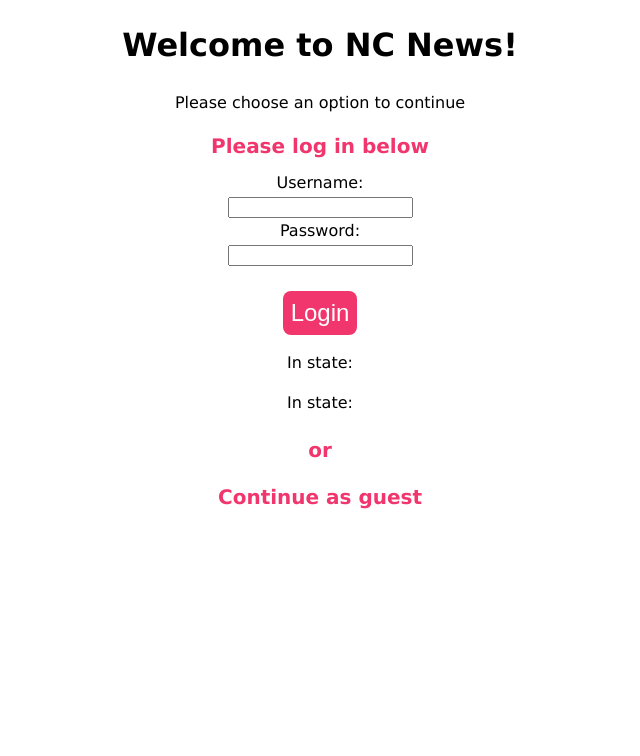
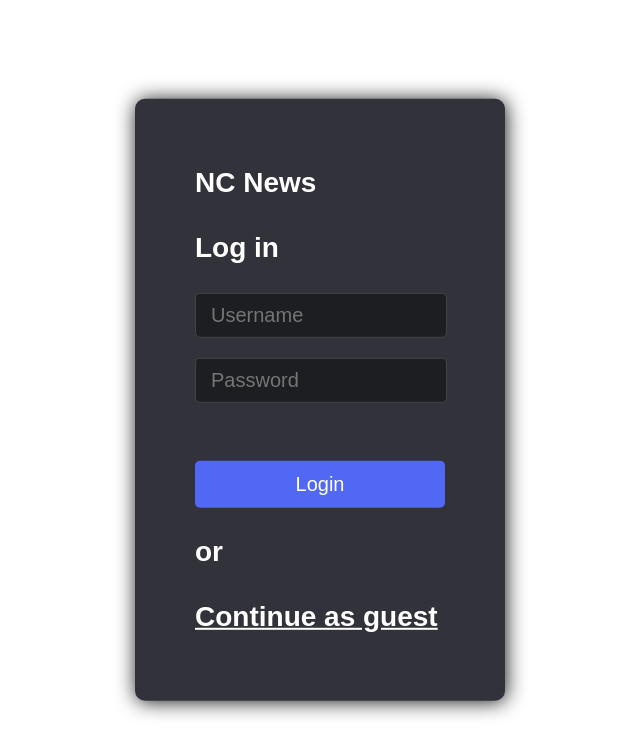
Before and after one commit to rvallely/nc-news, a React (Create React App) app: page / in a window 1280 px wide. Shown: the top 756 px of the page, without its empty margins (320-960 px from the left). Built offline with nearby package versions, Linux system fonts and the light colour scheme.

Commit message:
style Login form

```diff
--- a/src/App.css
+++ b/src/App.css
@@ -1,9 +1,15 @@
 .App {
   text-align: center;
   line-height: 1.5;
-  font-family:Verdana, Geneva, Tahoma, sans-serif;
+  font-family: MarkPro,sans-serif;
+  height: 100%;
+  width: 100%;
+  overflow: hidden;
+
 }
-
+/* MarkPro,sans-serif; */
+/* //Verdana, Geneva, Tahoma, sans-serif; */
+/* 'Segoe UI', 'Segoe UI', Tahoma, Geneva, Verdana, sans-serif; */
 .header-date {
   display:flex;
 }
@@ -80,34 +86,62 @@
   text-decoration:underline;
 }
 
-.login-form {
-  max-width: 400px;
-  margin: 0 auto;
+.body {
+  background: url('https://wallpaperaccess.com/full/6563644.jpg');
+}
+
+.login-container {
+  background: #32323b;
+  border-radius: 10px;
+  position: absolute;
+  top: 50%;
+  left:50%;
+  transform: translate(-50%, -50%);
+  width: 250px;
+  padding: 40px 60px;
+  box-shadow: 1px 1px 20px #171717;
+}
+
+.login-form-input-box {
+  width: 100%;
+  margin: 20px 0;
+}
+.login-form input {
+  font-size: 20px;
+  text-indent: 15px;
+  width: 100%;
+  border: 1px solid #444;
+  border-radius: 5px;
+  background: #1d1e22;
+  color: #fff;
+  padding: 10px 0;
+}
+
+.login-form h2 {
+  font-size: 1.75em;
+  color: #fff;
+  text-align: left;
+}
+
+.login-form button {
+  border: none;
+  width: 100%;
+  border-radius: 5px;
+  padding: 12px 0;
+  font-size: 20px;
+  background: #5168f4;
   text-align: center;
+  transition: background 500ms ease;
+  color: #fff;
+  margin-top: -10px;
 }
-.login-form label {
-  text-align: center;
-  display: block;
+
+.login-form button:hover {
+  cursor: pointer;
+  background: #f4b651;
+
 }
-.login-form h2 {
-  font-size: 20px;
-  color: #f1356d;
-  margin-bottom: 10px;
-}
-.login-form h3 {
-  font-size: 20px;
-  color: #f1356d;
-  margin-bottom: 10px;
-}
-.login-form button {
-  font-size: x-large;
-  background: #f1356d;
-  color: #fff;
-  border: 0;
-  padding: 8px;
-  border-radius: 8px;
-  cursor: pointer;
-}
+
 .logout {
   font-size: x-large;
   background: #f1356d;
@@ -159,6 +193,9 @@
 
 }
 
+.single-article-title {
+  color:#171717
+}
 .single-article-details {
   border:solid;
   border-width: 2px;
--- a/src/components/Articles/SingleArticle.jsx
+++ b/src/components/Articles/SingleArticle.jsx
@@ -85,7 +85,7 @@ const SingleArticle = () => {
                         <UserDisplay />
                         <Nav />
                         <div id = 'single-article'>
-                            <h2>{singleArticle.title}</h2>
+                            <h2 className='single-article-title'>{singleArticle.title}</h2>
                             <p className='single-article-body'>{singleArticle.body}</p>
                             <div className='single-article-details'>
                             <p>{singleArticle.author}</p>
--- a/src/components/General/Login.jsx
+++ b/src/components/General/Login.jsx
@@ -39,34 +39,35 @@ const Login = () => {
         });
     }
     return (
-        <div>
-            <h1>Welcome to NC News!</h1>
-            <p>Please choose an option to continue</p>
+        <div className='login-container'>
             <div className='login-form'>
-                <h2>Please log in below</h2>
+                <h2>NC News</h2>
+                <h2>Log in</h2>
                 <form onSubmit={handleSubmit}>
-                    <label>Username:</label>
+                    <div className='login-form-input-box'>
                         <input
                           type='text'
+                          placeholder='Username'
                           required
                           value={username}
                           onChange={(e) => setUsername(e.target.value)}
                         ></input>
-                    <label>Password:</label>
+                    </div>
+                    <div className='login-form-input-box'>
                         <input
                           type='password'
+                          placeholder='Password'
                           required
                           value={password}
                           onChange={(e) => setPassword(e.target.value)}
                         ></input>
+                    </div>
                     <br></br>
                     <br></br>
                     <button>Login</button>
                 </form>
-                <p>In state: {username}</p>
-                <p>In state: {password}</p>
-                <h3>or</h3>
-                <Link className='link' key='home' to='/articles'>
+                <h2>or</h2>
+                <Link style={{'text-decoration': 'underline', 'color': '#fff'}} className='link' key='home' to='/articles'>
                     <h2>Continue as guest</h2>
                 </Link>
             </div>
```
Lines whose indentation alone changed are shown as unchanged.
